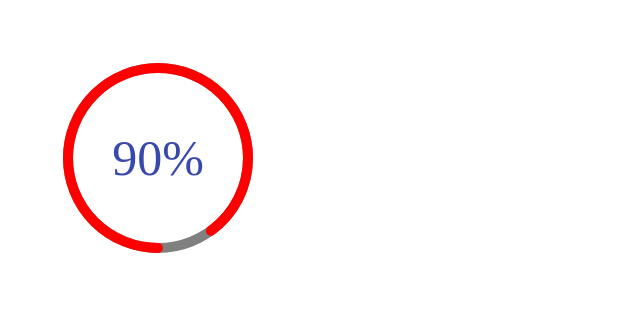
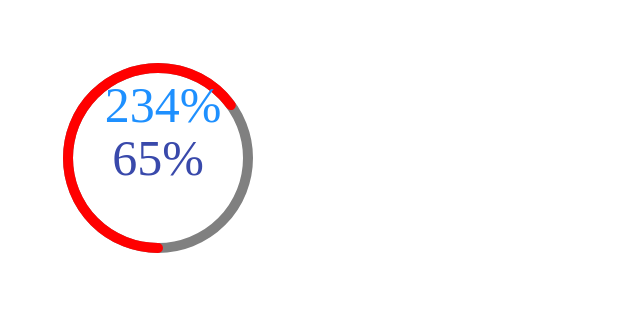
Before and after one commit to HuangStanley050/testing-canvas, a website: page index.html in a window 1280 px wide. Shown: the whole page, without its empty margins (0-640 px from the left). Drawn offline with Linux system fonts and the light colour scheme.

Commit message:
refactor arcMove function

```diff
--- a/index.html
+++ b/index.html
@@ -2,16 +2,15 @@
 <html>
   <head>
     <title>Parcel Sandbox</title>
-    <meta charset="UTF-8" />
-    <link rel="stylesheet" href="src/styles.css" />
+    <meta charset="UTF-8"/>
+    <link rel="stylesheet" href="src/styles.css"/>
   </head>
-
   <body>
     <div class="canvas-wrap">
       <canvas id="canvas" width="300" height="300"></canvas>
       <span id="percent"></span>
+      <span id="degree"></span>
     </div>
-
     <script src="src/index.js"></script>
   </body>
 </html>
--- a/src/index.js
+++ b/src/index.js
@@ -1,27 +1,33 @@
 let can = document.getElementById("canvas"),
   spanPercent = document.getElementById("percent"),
-  c = can.getContext("2d");
+  spanDegree = document.getElementById("degree");
+c = can.getContext("2d");
 
 let posX = can.width / 2,
   posY = can.height / 2,
   fps = 1000 / 200,
   percent = 0,
   onePercent = 360 / 100,
-  progress = 90,
-  result = onePercent * progress;
+  percentageToStop = onePercent * 65;
 
 c.lineCap = "round";
 
-function arcMove() {
+const radianConversion = Math.PI / 180;
+let startAngle = radianConversion * 90;
+let endAngle = radianConversion * (90 + 360);
+
+function arcMove(percentageToStop, startAngle, endAngle) {
   let degree = 0;
-  let startAngle = (Math.PI / 180) * 90;
-  let endAngle = (Math.PI / 180) * (90 + 360);
-  let acrInterval = setInterval(() => {
+
+  let arcInterval = setInterval(() => {
+    let end;
     degree += 1;
+    end = radianConversion * (90 + degree);
     c.clearRect(0, 0, can.width, can.height);
     percent = parseInt(degree / onePercent, 10);
 
     spanPercent.innerHTML = percent.toFixed();
+    spanDegree.innerHTML = degree.toFixed();
 
     // this is the base circle, aka the gray area, the unfulfilled
     c.beginPath();
@@ -33,17 +39,17 @@ function arcMove() {
     // this is the part where it fills up
 
     c.beginPath();
+    c.arc(posX, posY, 90, startAngle, end);
     c.strokeStyle = "red";
     c.lineWidth = "10";
-    c.arc(posX, posY, 90, startAngle, (Math.PI / 180) * (90 + degree));
     c.stroke();
 
     //console.log(`this is degree ${degree}`);
     console.log(
       `this is percent ${parseInt(percent.toFixed())} degree -- ${degree}`
     );
-    if (degree >= result) clearInterval(acrInterval);
+    if (degree >= percentageToStop) clearInterval(arcInterval);
   }, fps);
 }
 
-arcMove();
+arcMove(percentageToStop, startAngle, endAngle);
--- a/src/styles.css
+++ b/src/styles.css
@@ -16,6 +16,20 @@ span#percent::after {
   content: "%";
 }
 
+span#degree {
+  display: block;
+  position: absolute;
+  left: 40%;
+  top: 40%;
+  font-size: 50px;
+  transform: translate(-20%, -90%);
+  color: dodgerBlue;
+}
+
+span#degree::after {
+  content: "%";
+}
+
 .canvas-wrap {
   position: relative;
   width: 300px;
```
